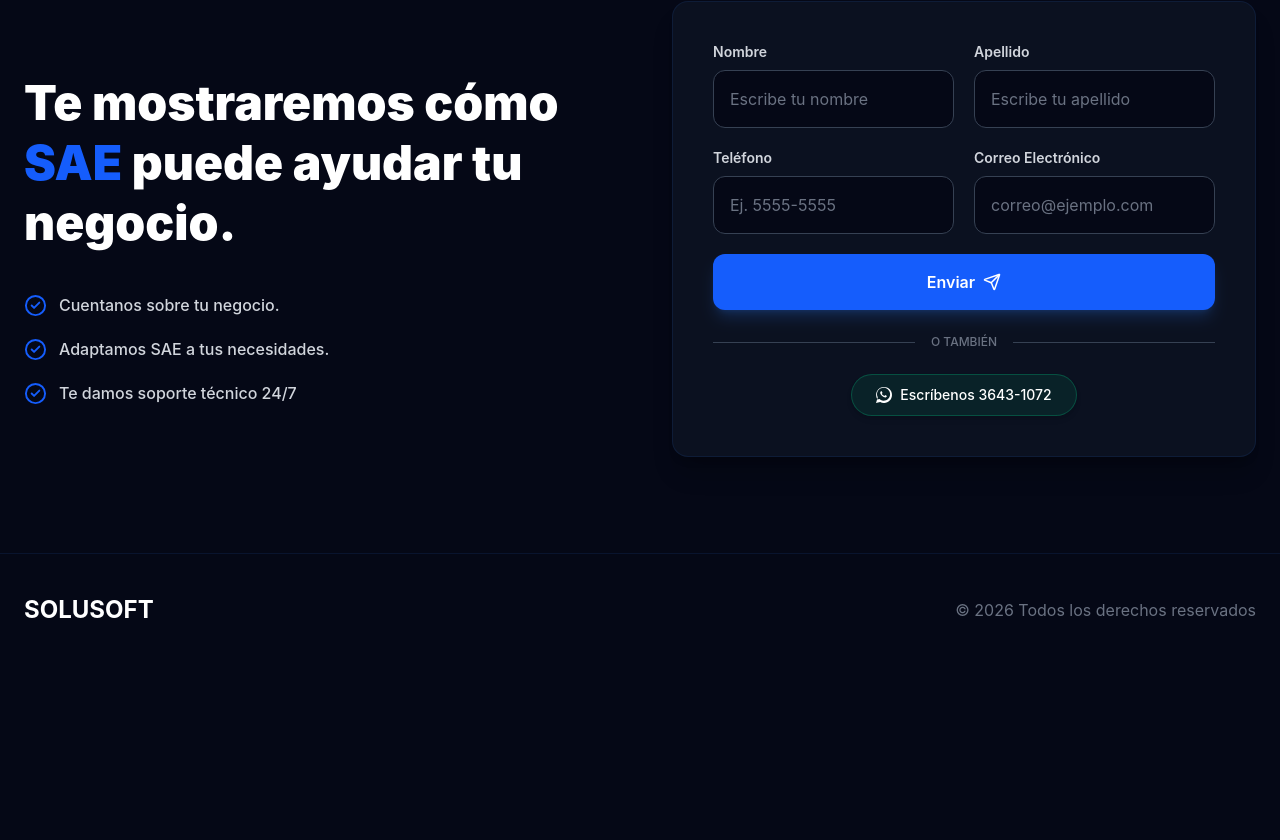
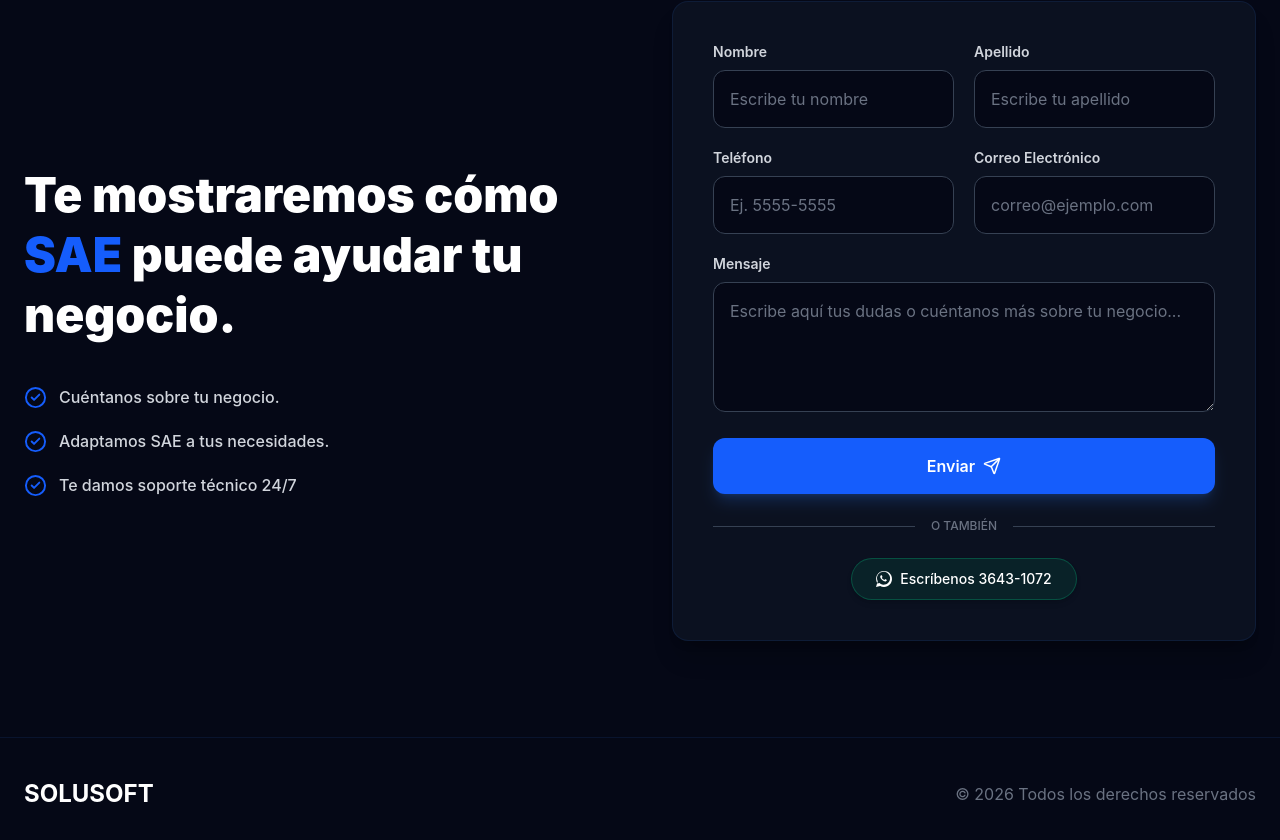
Before and after one commit to selvin270/solusoft-web, a React (Vite) app: page / in a window 1280 px wide. Shown: the part 1670-2510 px from the top of the page. Before the commit the page ends 2336 px from the top, so only its background shows below. Built offline with nearby package versions, Linux system fonts and the light colour scheme.

Commit message:
modificaciones finales

```diff
--- a/src/components/Formulario.jsx
+++ b/src/components/Formulario.jsx
@@ -12,7 +12,8 @@
         nombre: "",
         apellido: "",
         telefono: "",
-        correo: ""
+        correo: "",
+        mensaje: "" // <-- Nuevo estado para el mensaje
     });
 
     const [enviado, setEnviado] = useState(false);
@@ -56,6 +57,7 @@
                         Apellido: formData.apellido,
                         Teléfono: formData.telefono,
                         Correo: formData.correo,
+                        Mensaje: formData.mensaje, // <-- Se añade el mensaje al envío
                         _subject: `Nuevo prospecto SAE - ${formData.nombre} ${formData.apellido}`
                     })
                 }
@@ -137,7 +139,7 @@
                                 />
 
                                 <span className="text-gray-300 font-medium">
-                                    Cuentanos sobre tu negocio.
+                                    Cuéntanos sobre tu negocio.
                                 </span>
 
                             </div>
@@ -283,6 +285,26 @@
                                 </div>
 
 
+                                {/* MENSAJE (NUEVO TEXTAREA) */}
+                                <div>
+
+                                    <label className="block text-sm font-semibold text-gray-300 mb-2">
+                                        Mensaje
+                                    </label>
+
+                                    <textarea
+                                        required
+                                        name="mensaje"
+                                        value={formData.mensaje}
+                                        onChange={handleChange}
+                                        placeholder="Escribe aquí tus dudas o cuéntanos más sobre tu negocio..."
+                                        rows="4"
+                                        className="w-full px-4 py-4 rounded-xl bg-[#050816] border border-gray-700 text-white focus:outline-none focus:border-blue-600 focus:ring-2 focus:ring-blue-500/20 transition placeholder:text-gray-500 resize-y"
+                                    ></textarea>
+
+                                </div>
+
+
                                 {/* ERROR */}
 
                                 {error && (
```
